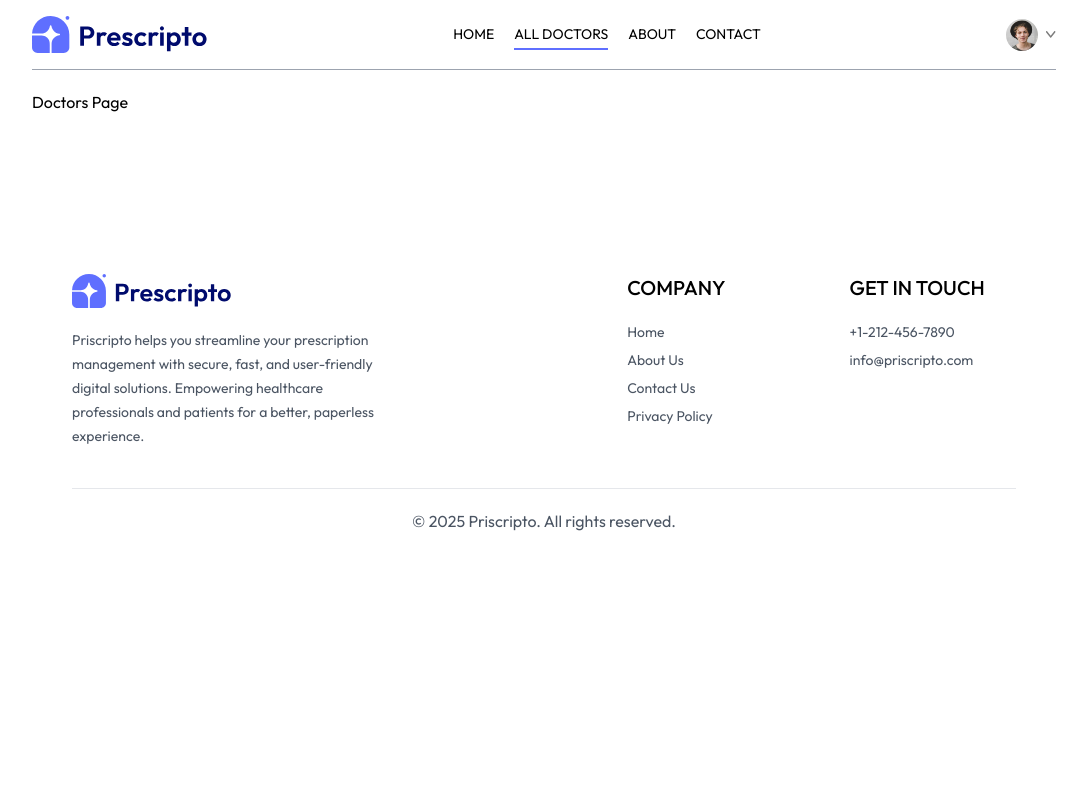
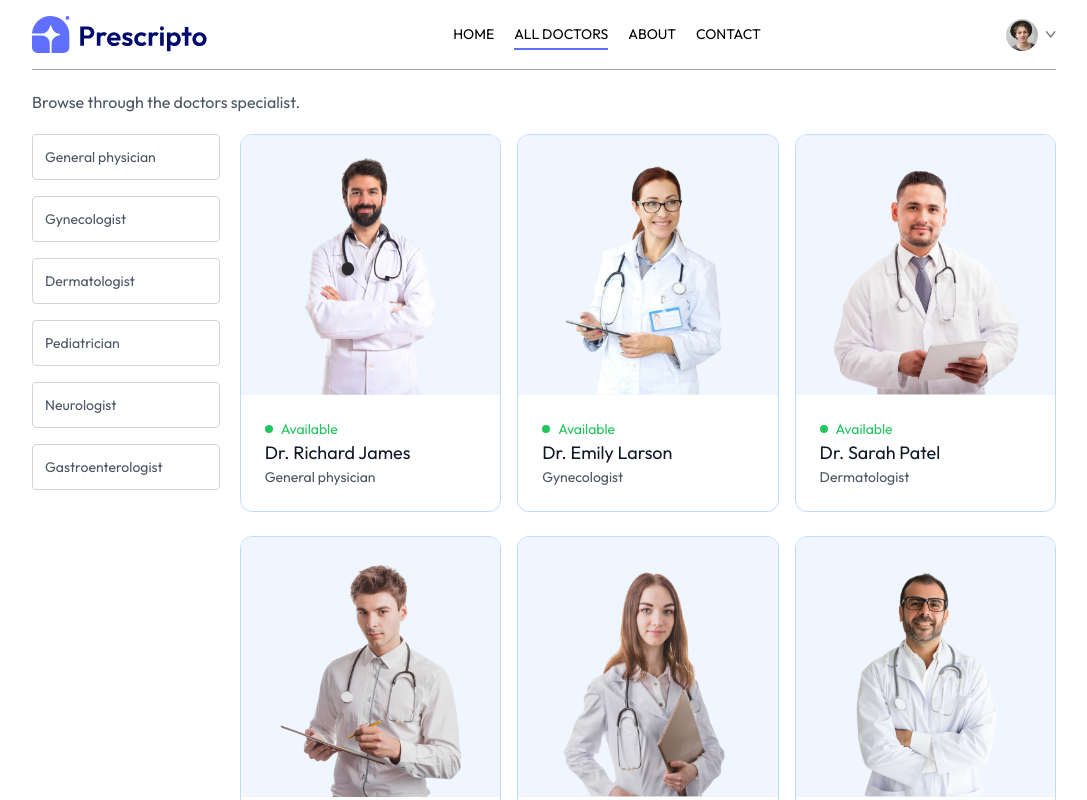
Before and after one commit to makwanaavi/Priscripto, a React (Vite) app: page /doctors in a window 1280 px wide. Shown: the top 800 px of the page, without its empty margins (96-1183 px from the left). Built offline with nearby package versions, Linux system fonts and the light colour scheme.

Commit message:
#update Add Doctors com

```diff
--- a/src/assets/assets.js
+++ b/src/assets/assets.js
@@ -174,7 +174,7 @@ export const doctors = [
         _id: 'doc7',
         name: 'Dr. Christopher Davis',
         image: doc7,
-        speciality: 'General physician',
+        speciality: 'Gastroenterologist',
         degree: 'MBBS',
         experience: '4 Years',
         about: 'Dr. Davis has a strong commitment to delivering comprehensive medical care, focusing on preventive medicine, early diagnosis, and effective treatment strategies. Dr. Davis has a strong commitment to delivering comprehensive medical care, focusing on preventive medicine, early diagnosis, and effective treatment strategies.',
@@ -216,7 +216,7 @@ export const doctors = [
         _id: 'doc10',
         name: 'Dr. Jeffrey King',
         image: doc10,
-        speciality: 'Pediatricians',
+        speciality: 'Pediatrician',
         degree: 'MBBS',
         experience: '2 Years',
         about: 'Dr. Davis has a strong commitment to delivering comprehensive medical care, focusing on preventive medicine, early diagnosis, and effective treatment strategies. Dr. Davis has a strong commitment to delivering comprehensive medical care, focusing on preventive medicine, early diagnosis, and effective treatment strategies.',
@@ -272,7 +272,7 @@ export const doctors = [
         _id: 'doc14',
         name: 'Dr. Ryan Martinez',
         image: doc14,
-        speciality: 'Gynecologist',
+        speciality: 'Pediatrician',
         degree: 'MBBS',
         experience: '3 Years',
         about: 'Dr. Davis has a strong commitment to delivering comprehensive medical care, focusing on preventive medicine, early diagnosis, and effective treatment strategies. Dr. Davis has a strong commitment to delivering comprehensive medical care, focusing on preventive medicine, early diagnosis, and effective treatment strategies.',
@@ -296,4 +296,88 @@ export const doctors = [
             line2: 'Circle, Ring Road, London'
         }
     },
+    {
+        _id: 'doc16',
+        name: 'Dr. Henry Watson',
+        image: doc4,
+        speciality: 'General physician',
+        degree: 'MBBS',
+        experience: '6 Years',
+        about: 'Dr. Watson is known for his preventive care approach and quick diagnosis. He prioritizes patient education and transparent communication.',
+        fees: 45,
+        address: {
+            line1: '101 Baker Street',
+            line2: 'North London'
+        }
+    },
+    {
+        _id: 'doc17',
+        name: 'Dr. Olivia Turner',
+        image: doc6,
+        speciality: 'Gynecologist',
+        degree: 'MBBS, MD',
+        experience: '5 Years',
+        about: 'Dr. Turner specializes in women’s health and reproductive care with a gentle and understanding approach.',
+        fees: 55,
+        address: {
+            line1: '12 Queen’s Avenue',
+            line2: 'West London'
+        }
+    },
+    {
+        _id: 'doc18',
+        name: 'Dr. Aisha Khan',
+        image: doc14,
+        speciality: 'Dermatologist',
+        degree: 'MBBS, DDVL',
+        experience: '2 Years',
+        about: 'Dr. Khan focuses on skincare, acne treatments, and hair-related disorders with the latest dermatological solutions.',
+        fees: 35,
+        address: {
+            line1: '59 SkinCare Street',
+            line2: 'Central London'
+        }
+    },
+    {
+        _id: 'doc19',
+        name: 'Dr. Leo Fernandez',
+        image: doc9,
+        speciality: 'Pediatricians',
+        degree: 'MBBS, DCH',
+        experience: '7 Years',
+        about: 'Dr. Fernandez is passionate about child development and preventive pediatric medicine.',
+        fees: 40,
+        address: {
+            line1: '22 Kids Lane',
+            line2: 'East London'
+        }
+    },
+    {
+        _id: 'doc20',
+        name: 'Dr. Maya Desai',
+        image: doc3,
+        speciality: 'Neurologist',
+        degree: 'MBBS, MD, DM',
+        experience: '9 Years',
+        about: 'Dr. Desai has a deep interest in treating neurological conditions such as migraines, epilepsy, and Parkinson’s disease.',
+        fees: 70,
+        address: {
+            line1: '93 Brain Blvd',
+            line2: 'South London'
+        }
+    },
+    {
+        _id: 'doc21',
+        name: 'Dr. Liam Scott',
+        image: doc1,
+        speciality: 'Gastroenterologist',
+        degree: 'MBBS, MD, DM',
+        experience: '8 Years',
+        about: 'Dr. Scott is experienced in diagnosing and treating digestive system issues with precision and care.',
+        fees: 60,
+        address: {
+            line1: '45 Digestive Road',
+            line2: 'Northwest London'
+        }
+    }
 ]
--- a/src/pages/Doctors.jsx
+++ b/src/pages/Doctors.jsx
@@ -1,12 +1,131 @@
-import React from 'react'
+import React, { useContext, useEffect, useState } from "react";
+import { useNavigate, useParams } from "react-router-dom";
+import { AppContext } from "../context/AppContext";
 
 const Doctors = () => {
+  const { speciality } = useParams();
+  const { doctors } = useContext(AppContext);
+  const [filteredDoctors, setFilteredDoctors] = useState([]);
+  const navigate = useNavigate();
+  const applyFilter = () => {
+    if (speciality) {
+      setFilteredDoctors(
+        doctors.filter((doc) => doc.speciality === speciality)
+      );
+    } else {
+      setFilteredDoctors(doctors);
+    }
+  };
+
+  useEffect(() => {
+    applyFilter();
+  }, [speciality, doctors]);
+
   return (
     <div>
+      <p className="text-gray-600">Browse through the doctors specialist.</p>
 
-        <h1>Doctors Page</h1>
+      <div className="flex flex-col sm:flex-row items-start gap-5 mt-5 ">
+        <div className="flex flex-col gap-4 text-sm text-gray-600 ">
+          <p
+            onClick={() =>
+              speciality === "General physician"
+                ? navigate("/doctors")
+                : navigate("/doctors/General physician")
+            }
+            className={`w-[94vw] sm:w-auto pl-3 py-3 pr-14 border border-gray-300 rounded transition-all cursor-pointer ${
+              speciality === "General physician"
+                ? "bg-indigo-100 text-black"
+                : ""
+            }`}
+          >
+            General physician
+          </p>
+          <p
+            onClick={() =>
+              speciality === "Gynecologist"
+                ? navigate("/doctors")
+                : navigate("/doctors/Gynecologist")
+            }
+            className={`w-[94vw] sm:w-auto pl-3 py-3 pr-14 border border-gray-300 rounded transition-all cursor-pointer ${
+              speciality === "Gynecologist" ? "bg-indigo-100 text-black" : ""
+            }`}
+          >
+            Gynecologist
+          </p>
+          <p
+            onClick={() =>
+              speciality === "Dermatologist"
+                ? navigate("/doctors")
+                : navigate("/doctors/Dermatologist")
+            }
+            className={`w-[94vw] sm:w-auto pl-3 py-3 pr-14 border border-gray-300 rounded transition-all cursor-pointer ${
+              speciality === "Dermatologist" ? "bg-indigo-100 text-black" : ""
+            }`}
+          >
+            Dermatologist
+          </p>
+          <p
+            onClick={() =>
+              speciality === "Pediatrician"
+                ? navigate("/doctors")
+                : navigate("/doctors/Pediatrician")
+            }
+            className={`w-[94vw] sm:w-auto pl-3 py-3 pr-14 border border-gray-300 rounded transition-all cursor-pointer ${
+              speciality === "Pediatrician" ? "bg-indigo-100 text-black" : ""
+            }`}
+          >
+            Pediatrician
+          </p>
+          <p
+            onClick={() =>
+              speciality === "Neurologist"
+                ? navigate("/doctors")
+                : navigate("/doctors/Neurologist")
+            }
+            className={`w-[94vw] sm:w-auto pl-3 py-3 pr-14 border border-gray-300 rounded transition-all cursor-pointer ${
+              speciality === "Neurologist" ? "bg-indigo-100 text-black" : ""
+            }`}
+          >
+            Neurologist
+          </p>
+          <p
+            onClick={() =>
+              speciality === "Gastroenterologist"
+                ? navigate("/doctors")
+                : navigate("/doctors/Gastroenterologist")
+            }
+            className={`w-[94vw] sm:w-auto pl-3 py-3 pr-14 border border-gray-300 rounded transition-all cursor-pointer ${
+              speciality === "Gastroenterologist"
+                ? "bg-indigo-100 text-black"
+                : ""
+            }`}
+          >
+            Gastroenterologist
+          </p>
+        </div>
+        <div className="w-full grid grid-cols-auto gap-4 gap-y-6">
+          {filteredDoctors.map((item, index) => (
+            <div
+              onClick={() => navigate(`/appointment/${item._id}`)}
+              key={index}
+              className="border border-blue-200 rounded-xl overflow-hidden cursor-pointer hover:translate-y-[10px] transition-all duration-500"
+            >
+              <img src={item.image} alt="" className="bg-blue-50" />
+              <div className="p-6">
+                <div className="flex items-center gap-2 text-sm text-center text-green-500">
+                  <p className="w-2 h-2 bg-green-500 rounded-full"></p>{" "}
+                  <p>Available</p>
+                </div>
+                <p className="text-gray-900 text-lg text-medium">{item.name}</p>
+                <p className="text-gray-600 text-sm">{item.speciality}</p>
+              </div>
+            </div>
+          ))}
+        </div>
+      </div>
     </div>
-  )
-}
+  );
+};
 
-export default Doctors
+export default Doctors;
```
